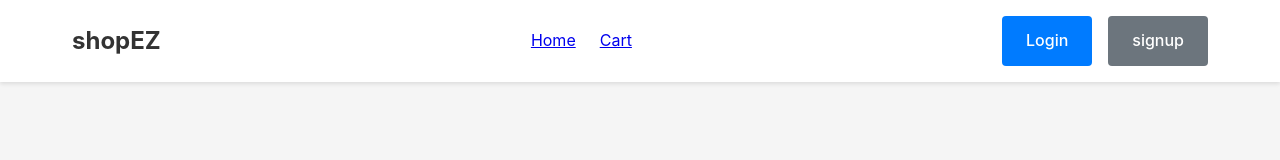
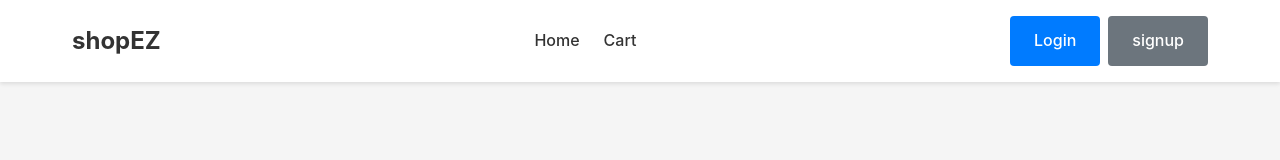
Before and after one commit to 9mmasi/Ecommerce, a React (Vite) app: page / in a window 1280 px wide. Shown: the top 160 px of the page. Built offline with nearby package versions, Linux system fonts and the light colour scheme.

Commit message:
style fixed on the Navigation bar

```diff
--- a/src/components/Navbar.jsx
+++ b/src/components/Navbar.jsx
@@ -11,16 +11,16 @@ const Navbar = () => {
                 shopEZ
             </Link>
             <div className="navbar-links">
-                <Link className="nav-link" to="/">
+                <Link className="navbar-link" to="/">
                     Home
                 </Link>
-                <Link className="nav-link" to="/checkout">
+                <Link className="navbar-link" to="/checkout">
                     Cart
                 </Link>
             </div>
             <div className="navbar-auth">
                 {currentUser ? (
-                <div className="nav-auth-links">
+                <div className="navbar-auth-links">
 
                         <span >
                             Welcome,{currentUser.email}
@@ -33,7 +33,7 @@ const Navbar = () => {
                         Logout
                     </Link>
                     </div>)
-                    : (<div className="navbar-auth">
+                    : (<div className="navbar-auth-links">
                    <Link className="btn btn-primary" to="/auth">
                         Login
                     </Link>
```
